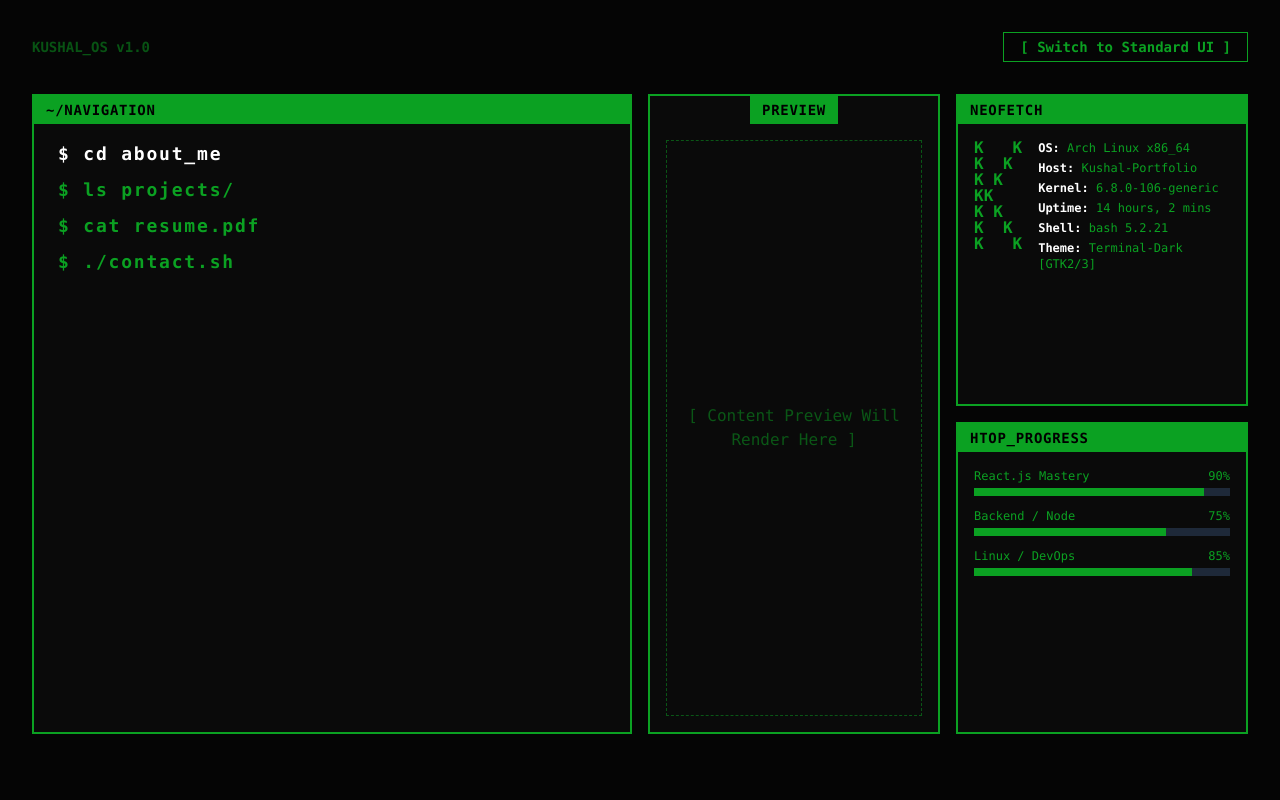
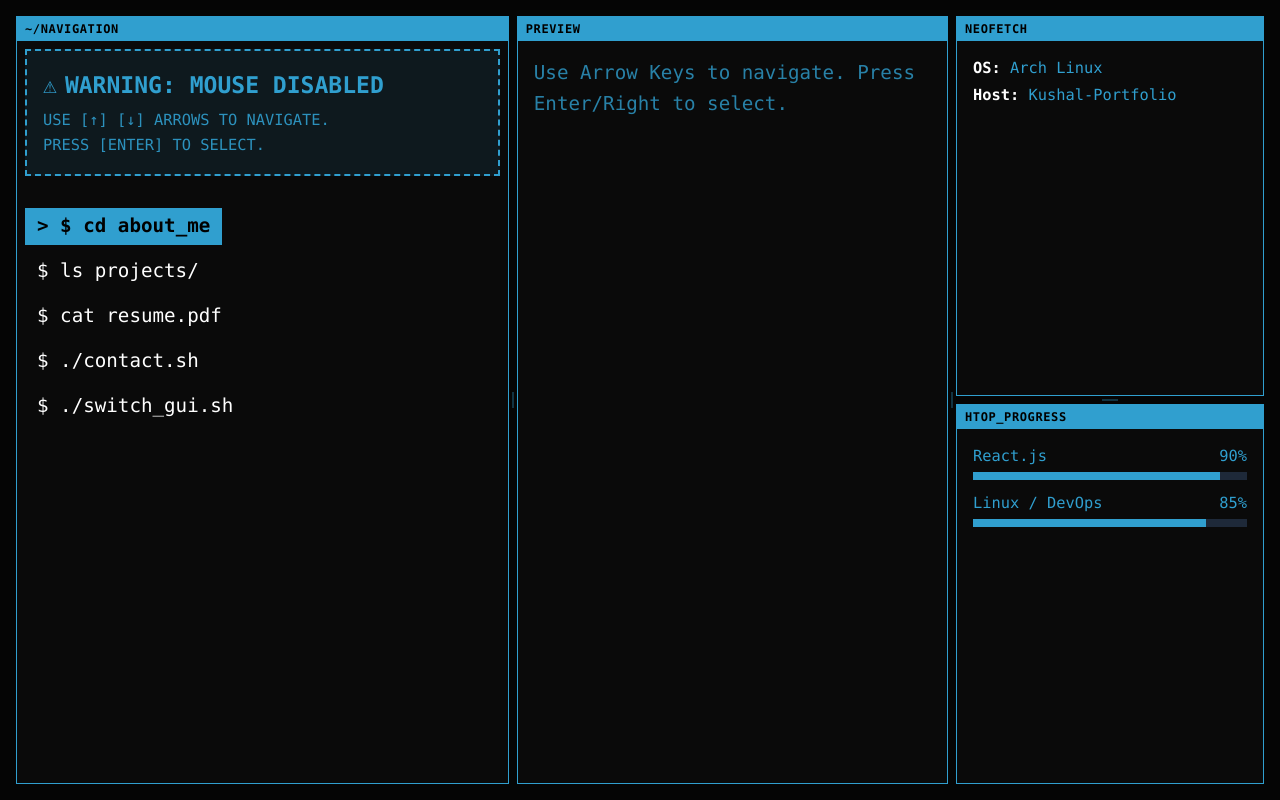
Before and after one commit to Its-kushal/KsPortfolio, a React app: page / in a window 1280 px wide. Built offline with nearby package versions, Linux system fonts and the light colour scheme; the HTML template or start-up script is replaced by a standard one.

Commit message:
Panes are now resizable, keyboard navigation activated, changed colour, fixed responsiveness a little.

```diff
--- a/package.json
+++ b/package.json
@@ -14,7 +14,8 @@
     "framer-motion": "^12.38.0",
     "lucide-react": "^1.7.0",
     "react": "^19.2.4",
-    "react-dom": "^19.2.4"
+    "react-dom": "^19.2.4",
+    "react-resizable-panels": "^4.9.0"
   },
   "devDependencies": {
     "@eslint/js": "^9.39.4",
--- a/src/App.jsx
+++ b/src/App.jsx
@@ -4,45 +4,43 @@ import TerminalLayout from "./components/terminal/TerminalLayout";
 const MainScreen = () => {
     const { viewMode, toggleViewMode } = useTheme();
 
+    // FACT: We explicitly tell the terminal to hide the cursor (cursor-none)
+    // FACT: We explicitly tell the standard view to show the cursor (cursor-auto)
+    // FACT: We removed 'cursor-none'. The mouse will now show up everywhere.
     const themeClasses =
         viewMode === "terminal"
-            ? "bg-[#050505] text-terminal-green font-mono cursor-none"
+            ? "bg-[#050505] text-terminal-green font-mono"
             : "bg-gray-100 text-gray-900 font-sans";
-
-    const buttonClasses =
-        viewMode === "terminal"
-            ? "border-terminal-green text-terminal-green hover:bg-terminal-green hover:text-black cursor-pointer"
-            : "border-gray-900 text-gray-900 hover:bg-gray-900 hover:text-white cursor-pointer";
 
     return (
         <div
-            className={`min-h-screen p-4 lg:p-8 flex flex-col transition-colors duration-500 ${themeClasses}`}
+            className={`min-h-screen p-2 lg:p-4 flex flex-col transition-colors duration-500 ${themeClasses}`}
         >
-            <div className="flex justify-between items-center mb-8 w-full max-w-[1600px] mx-auto">
-                <span className="text-sm font-bold opacity-50">
-                    KUSHAL_OS v1.0
-                </span>
-
-                <button
-                    onClick={toggleViewMode}
-                    className={`border px-4 py-1 text-sm font-bold transition-colors ${buttonClasses}`}
-                >
-                    {viewMode === "terminal"
-                        ? "[ Switch to Standard UI ]"
-                        : "[ Switch to Terminal UI ]"}
-                </button>
-            </div>
-
             {viewMode === "terminal" ? (
                 <TerminalLayout />
             ) : (
-                <div className="w-full max-w-7xl mx-auto border-2 border-gray-300 border-dashed p-12 text-center h-[80vh] flex items-center justify-center">
-                    <h2 className="text-2xl text-gray-400">Standard View</h2>
+                /* THE STANDARD VIEW (The Regular House) */
+                <div className="w-full max-w-7xl mx-auto border-2 border-gray-300 border-dashed p-12 text-center h-[80vh] flex flex-col items-center justify-center space-y-6">
+                    <h2 className="text-4xl text-gray-800 font-bold">
+                        Standard View
+                    </h2>
+                    <p className="text-gray-500">
+                        The mouse cursor is back! You can click things normally
+                        here.
+                    </p>
+
+                    {/* THE ESCAPE HATCH: Button to go back to Terminal */}
+                    <button
+                        onClick={toggleViewMode}
+                        className="mt-8 px-6 py-3 bg-gray-900 text-white font-bold rounded-lg shadow-lg hover:bg-terminal-green hover:text-black transition-colors cursor-pointer"
+                    >
+                        Switch Back to Terminal OS
+                    </button>
                 </div>
             )}
         </div>
     );
-};
+};;
 
 export default function App() {
     return (
--- a/src/components/terminal/TerminalLayout.jsx
+++ b/src/components/terminal/TerminalLayout.jsx
@@ -1,97 +1,251 @@
-import Pane from '../ui/Pane';
+import { useState, useEffect } from "react";
+import { Panel, Group, Separator } from "react-resizable-panels";
+import Pane from "../ui/Pane";
+import { useTheme } from "../../context/ThemeContext";
+
+const navItems = [
+    {
+        id: "about",
+        label: "$ cd about_me",
+        output: "Loading about_me.txt... \n\nHi, I am Kushal. I build high-performance systems.",
+    },
+    {
+        id: "projects",
+        label: "$ ls projects/",
+        output: "drwxr-xr-x  Kernel-Smasher\ndrwxr-xr-x  React-Dashboard",
+    },
+    {
+        id: "resume",
+        label: "$ cat resume.pdf",
+        output: "[ Opening PDF Viewer... ]",
+    },
+    {
+        id: "contact",
+        label: "$ ./contact.sh",
+        output: "Email: kushal@example.com\nGitHub: github.com/kushal",
+    },
+    {
+        id: "theme",
+        label: "$ ./switch_gui.sh",
+        action: "toggle_theme",
+        output: "Switching to Standard UI...",
+    },
+];
 
 export default function TerminalLayout() {
+    const { toggleViewMode } = useTheme();
+    const [activeIndex, setActiveIndex] = useState(0);
+    const [previewContent, setPreviewContent] = useState(
+        "Use Arrow Keys to navigate. Press Enter/Right to select.",
+    );
+
+    const executeCommand = (index) => {
+        const selectedItem = navItems[index];
+        if (selectedItem.action === "toggle_theme") {
+            toggleViewMode();
+        } else {
+            setPreviewContent(selectedItem.output);
+        }
+    };
+
+    useEffect(() => {
+        const handleKeyDown = (e) => {
+            if (e.key === "ArrowDown") {
+                setActiveIndex((prev) =>
+                    prev < navItems.length - 1 ? prev + 1 : prev,
+                );
+            } else if (e.key === "ArrowUp") {
+                setActiveIndex((prev) => (prev > 0 ? prev - 1 : prev));
+            } else if (e.key === "ArrowRight" || e.key === "Enter") {
+                executeCommand(activeIndex);
+            } else if (e.key === "ArrowLeft" || e.key === "Escape") {
+                setPreviewContent(
+                    "Use Arrow Keys to navigate. Press Enter/Right to select.",
+                );
+            }
+        };
+
+        window.addEventListener("keydown", handleKeyDown);
+        return () => window.removeEventListener("keydown", handleKeyDown);
+    }, [activeIndex, toggleViewMode]);
+
     return (
-      <div className="w-full max-w-[1600px] mx-auto h-[80vh] grid grid-cols-12 grid-rows-2 gap-4">
-          <Pane title="~/navigation" className="col-span-6 row-span-2">
-              <div className="space-y-2 font-bold tracking-widest text-lg">
-                  <p className="text-white hover:bg-terminal-green hover:text-black w-fit px-2">
-                      $ cd about_me
+        <div className="w-full max-w-[1600px] mx-auto h-[calc(100vh-16px)] lg:h-[calc(100vh-32px)]">
+            {/* =========================================
+                DESKTOP VIEW (Resizable 3-Column Layout)
+                ========================================= */}
+            <div className="hidden md:block h-full">
+                <Group orientation="horizontal" style={{ height: "100%" }}>
+                    {/* COLUMN 1: NAVIGATION */}
+                    <Panel defaultSize={40} minSize={20}>
+                        <Pane title="~/navigation">
+                            {/* THE EYE-CATCHER FIX: Larger font, thicker border, bg-tint, and font-bold */}
+                            <div className="mb-8 p-4 border-2 border-dashed border-terminal-green bg-terminal-green/10 text-terminal-green leading-relaxed">
+                                <div className="text-[clamp(18px,1.8vw,24px)] font-bold mb-1">
+                                    <span className="animate-pulse mr-2">
+                                        ⚠
+                                    </span>
+                                    WARNING: MOUSE DISABLED
+                                </div>
+                                <div className="text-[clamp(14px,1.2vw,18px)] opacity-90">
+                                    USE [↑] [↓] ARROWS TO NAVIGATE.
+                                    <br />
+                                    PRESS [ENTER] TO SELECT.
+                                </div>
+                            </div>
+
+                            <div className="space-y-2 font-mono text-[clamp(16px,1.5vw,22px)] md:pointer-events-none">
+                                {navItems.map((item, index) => {
+                                    const isActive = index === activeIndex;
+                                    return (
+                                        <p
+                                            key={item.id}
+                                            className={`w-fit px-3 py-1 transition-colors ${
+                                                isActive
+                                                    ? "bg-terminal-green text-black font-bold"
+                                                    : "text-white"
+                                            }`}
+                                        >
+                                            {isActive ? "> " : "  "}
+                                            {item.label}
                                         </p>
-                  <p className="hover:bg-terminal-green hover:text-black w-fit px-2">
-                      $ ls projects/
+                                    );
+                                })}
+                            </div>
+                        </Pane>
+                    </Panel>
+
+                    <Separator className="w-2 flex items-center justify-center transition-colors duration-200 bg-transparent hover:bg-terminal-green/50 cursor-col-resize">
+                        <div className="w-0.5 h-4 bg-terminal-green/30" />
+                    </Separator>
+
+                    {/* COLUMN 2: PREVIEW */}
+                    <Panel defaultSize={35} minSize={20}>
+                        <Pane title="preview">
+                            <div className="text-[clamp(16px,1.5vw,22px)] leading-relaxed opacity-80 whitespace-pre-wrap p-2">
+                                {previewContent}
+                            </div>
+                        </Pane>
+                    </Panel>
+
+                    <Separator className="w-2 flex items-center justify-center transition-colors duration-200 bg-transparent hover:bg-terminal-green/50 cursor-col-resize">
+                        <div className="w-0.5 h-4 bg-terminal-green/30" />
+                    </Separator>
+
+                    {/* COLUMN 3: NEOFETCH + PROGRESS */}
+                    <Panel defaultSize={25} minSize={15}>
+                        <div style={{ height: "100%" }}>
+                            <Group
+                                orientation="vertical"
+                                style={{ height: "100%" }}
+                            >
+                                <Panel defaultSize={50} minSize={20}>
+                                    <Pane title="neofetch">
+                                        <div className="text-[clamp(14px,1.2vw,18px)] space-y-1 p-2">
+                                            <p>
+                                                <span className="text-white font-bold">
+                                                    OS:
+                                                </span>{" "}
+                                                Arch Linux
                                             </p>
-                  <p className="hover:bg-terminal-green hover:text-black w-fit px-2">
-                      $ cat resume.pdf
-                  </p>
-                  <p className="hover:bg-terminal-green hover:text-black w-fit px-2">
-                      $ ./contact.sh
+                                            <p>
+                                                <span className="text-white font-bold">
+                                                    Host:
+                                                </span>{" "}
+                                                Kushal-Portfolio
                                             </p>
                                         </div>
                                     </Pane>
+                                </Panel>
 
-          <Pane
-              title="preview"
-              className="col-span-3 row-span-2 flex items-center justify-center"
-          >
-              <div className="text-center opacity-50 border border-dashed border-terminal-green p-4 w-full h-full flex items-center justify-center">
-                  [ Content Preview Will Render Here ]
-              </div>
-          </Pane>
+                                <Separator className="h-2 flex items-center justify-center transition-colors duration-200 bg-transparent hover:bg-terminal-green/50 cursor-row-resize">
+                                    <div className="h-0.5 w-4 bg-terminal-green/30" />
+                                </Separator>
 
-          <Pane title="neofetch" className="col-span-3 row-span-1">
-              <div className="flex gap-4">
-                  {/* ASCII Arch Logo */}
-                  <div className="text-terminal-green whitespace-pre font-bold leading-none hidden xl:block">
-                      {`K   K
-K  K
-K K
-KK
-K K
-K  K
-K   K`}
-                  </div>
-                  <div className="text-xs space-y-1">
-                      <p>
-                          <span className="text-white font-bold">OS:</span> Arch
-                          Linux x86_64
-                      </p>
-                      <p>
-                          <span className="text-white font-bold">Host:</span>{" "}
-                          Kushal-Portfolio
-                      </p>
-                      <p>
-                          <span className="text-white font-bold">Kernel:</span>{" "}
-                          6.8.0-106-generic
-                      </p>
-                      <p>
-                          <span className="text-white font-bold">Uptime:</span>{" "}
-                          14 hours, 2 mins
-                      </p>
-                      <p>
-                          <span className="text-white font-bold">Shell:</span>{" "}
-                          bash 5.2.21
-                      </p>
-                      <p>
-                          <span className="text-white font-bold">Theme:</span>{" "}
-                          Terminal-Dark [GTK2/3]
-                      </p>
-                  </div>
-              </div>
-          </Pane>
-
-          <Pane title="htop_progress" className="col-span-3 row-span-1">
-              <div className="text-xs space-y-3">
+                                <Panel defaultSize={50} minSize={20}>
+                                    <Pane title="htop_progress">
+                                        <div className="text-[clamp(14px,1.2vw,18px)] space-y-3 p-2">
                                             <div>
                                                 <div className="flex justify-between mb-1">
-                          <span>React.js Mastery</span>
+                                                    <span>React.js</span>
                                                     <span>90%</span>
                                                 </div>
                                                 <div className="w-full bg-gray-800 h-2">
                                                     <div className="bg-terminal-green h-2 w-[90%]"></div>
                                                 </div>
                                             </div>
-
                                             <div>
                                                 <div className="flex justify-between mb-1">
-                          <span>Backend / Node</span>
-                          <span>75%</span>
+                                                    <span>Linux / DevOps</span>
+                                                    <span>85%</span>
                                                 </div>
                                                 <div className="w-full bg-gray-800 h-2">
-                          <div className="bg-terminal-green h-2 w-[75%]"></div>
+                                                    <div className="bg-terminal-green h-2 w-[85%]"></div>
                                                 </div>
                                             </div>
+                                        </div>
+                                    </Pane>
+                                </Panel>
+                            </Group>
+                        </div>
+                    </Panel>
+                </Group>
+            </div>
 
+            {/* =========================================
+                MOBILE VIEW (Stacked + Touch Enabled)
+                ========================================= */}
+            <div className="block md:hidden flex flex-col gap-4 h-full overflow-y-auto pb-12">
+                <Pane title="~/navigation" className="h-fit">
+                    <div className="space-y-2 font-mono text-base">
+                        <div className="mb-2 text-sm text-gray-500 opacity-80">
+                            // Tap commands below to execute
+                        </div>
+                        {navItems.map((item, index) => (
+                            <button
+                                key={item.id}
+                                onClick={() => {
+                                    setActiveIndex(index);
+                                    executeCommand(index);
+                                }}
+                                className="block w-full text-left px-3 py-3 border border-terminal-green/20 hover:bg-terminal-green hover:text-black transition-colors cursor-pointer"
+                            >
+                                {item.label}
+                            </button>
+                        ))}
+                    </div>
+                </Pane>
+
+                <Pane title="preview" className="min-h-[250px]">
+                    <div className="text-base leading-relaxed opacity-80 whitespace-pre-wrap p-2">
+                        {previewContent}
+                    </div>
+                </Pane>
+
+                <Pane title="neofetch" className="h-fit">
+                    <div className="text-sm space-y-1 p-2">
+                        <p>
+                            <span className="text-white font-bold">OS:</span>{" "}
+                            Arch Linux (Mobile)
+                        </p>
+                        <p>
+                            <span className="text-white font-bold">Host:</span>{" "}
+                            Kushal-Portfolio
+                        </p>
+                    </div>
+                </Pane>
+
+                <Pane title="htop_progress" className="h-fit">
+                    <div className="text-sm space-y-3 p-2">
+                        <div>
+                            <div className="flex justify-between mb-1">
+                                <span>React.js</span>
+                                <span>90%</span>
+                            </div>
+                            <div className="w-full bg-gray-800 h-2">
+                                <div className="bg-terminal-green h-2 w-[90%]"></div>
+                            </div>
+                        </div>
                         <div>
                             <div className="flex justify-between mb-1">
                                 <span>Linux / DevOps</span>
@@ -104,5 +258,6 @@ K   K`}
                     </div>
                 </Pane>
             </div>
+        </div>
     );
 }
--- a/src/components/ui/Pane.jsx
+++ b/src/components/ui/Pane.jsx
@@ -1,13 +1,12 @@
 export default function Pane({ title, children, className = "" }) {
     return (
         <div
-            className={`border-2 border-terminal-green flex flex-col bg-[#0a0a0a] overflow-hidden ${className}`}
+            className={`border border-terminal-green flex flex-col bg-[#0a0a0a] overflow-hidden w-full h-full ${className}`}
         >
-            <div className="bg-terminal-green text-black font-bold px-3 py-1 flex justify-between items-center text-sm uppercase tracking-wider">
+            <div className="bg-terminal-green text-black font-bold px-2 py-1 flex justify-between items-center text-xs uppercase tracking-wider">
                 <span>{title}</span>
             </div>
-
-            <div className="p-4 flex-grow overflow-y-auto">{children}</div>
+            <div className="p-2 flex-grow overflow-y-auto">{children}</div>
         </div>
     );
 }
--- a/src/index.css
+++ b/src/index.css
@@ -2,7 +2,7 @@
 
 @theme {
   /* This creates a custom utility class: text-terminal-green or bg-terminal-green */
-  --color-terminal-green: #0ba122;
+  --color-terminal-green: #309fcf;
   --color-terminal-black: #0a0a0a;
 }
 
```
Also changed, not shown: 1 other file (tests, documents, lock files or other folders). Lines whose indentation alone changed are shown as unchanged.
